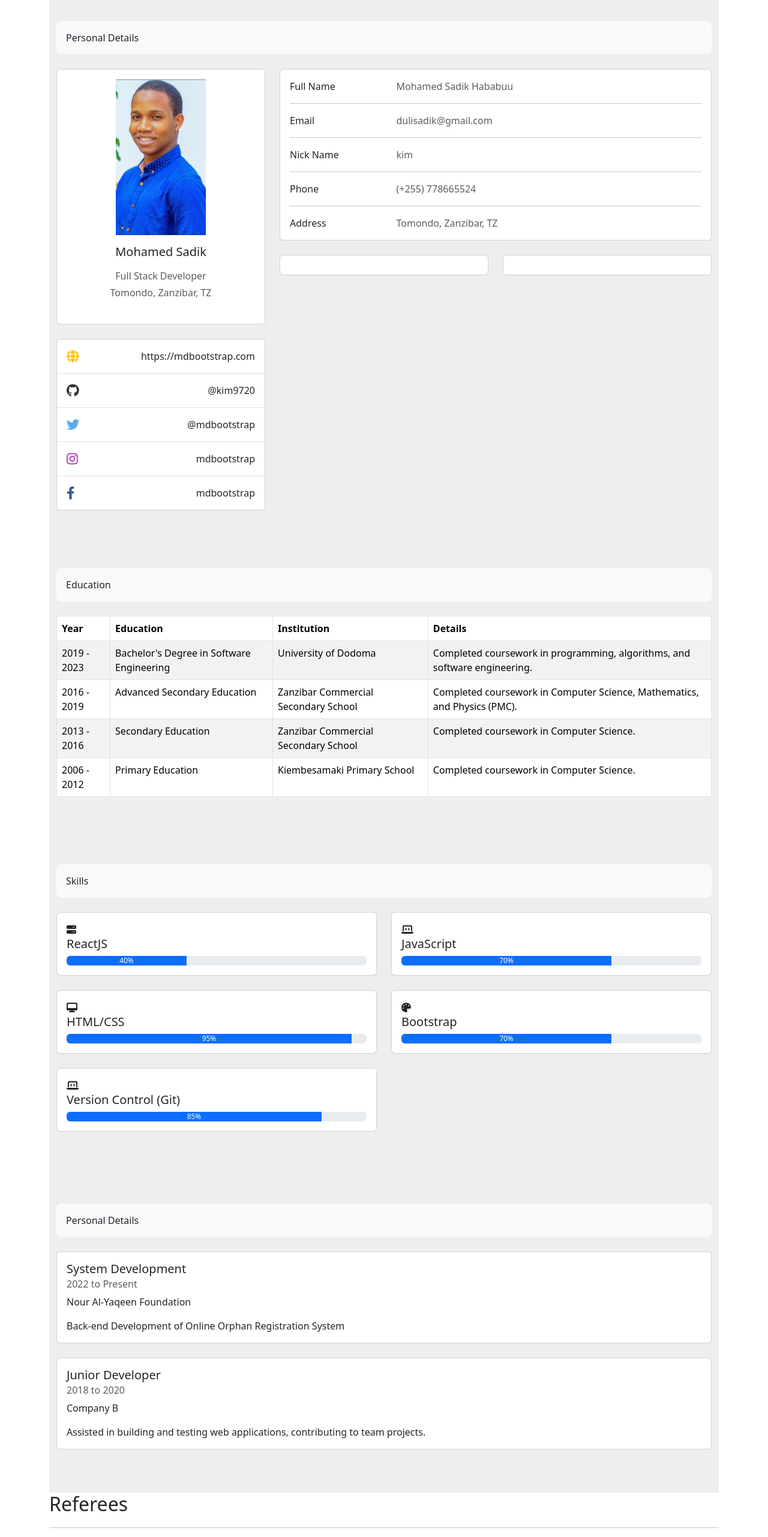
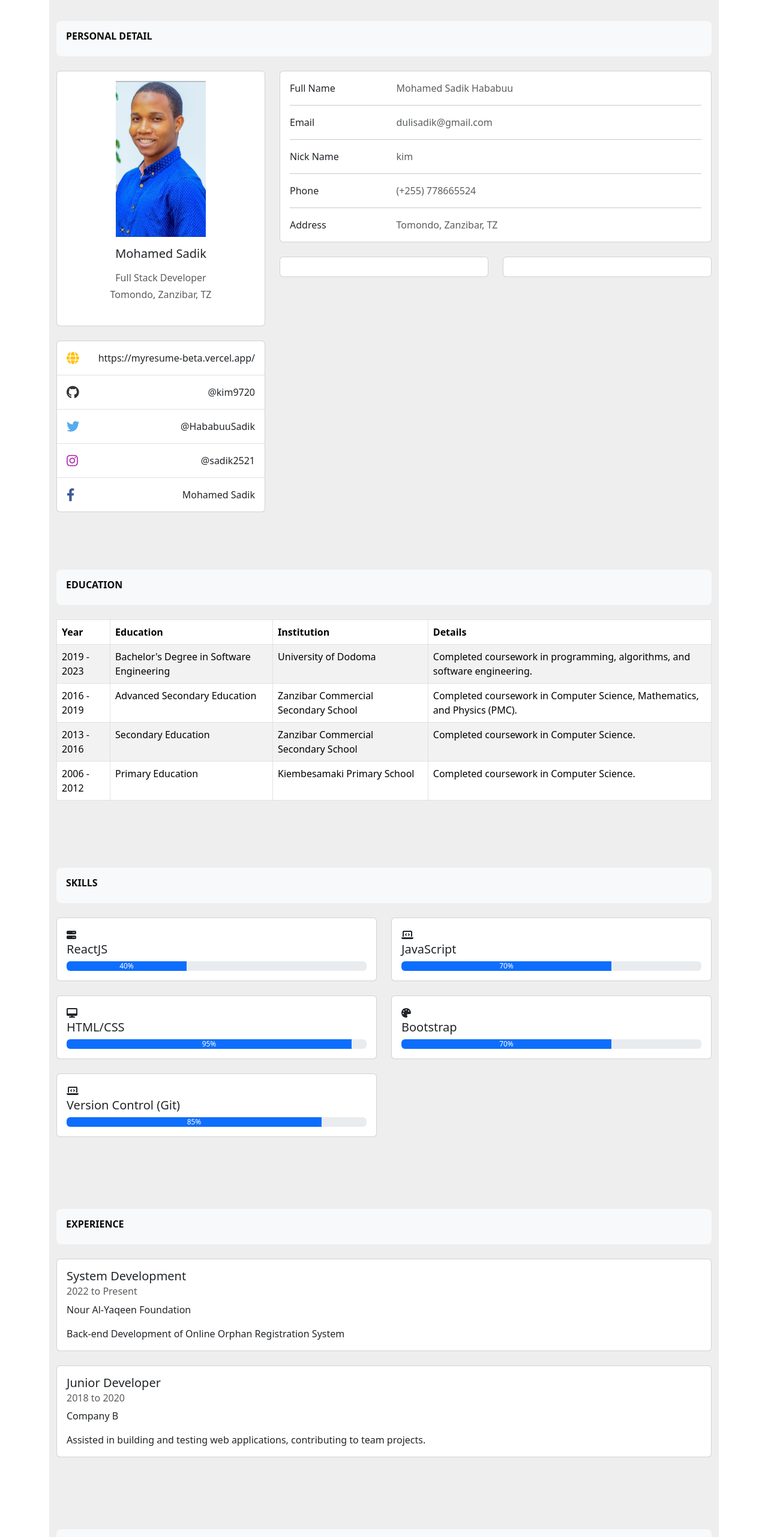
Before and after one commit to kim9720/myresume, a React (Create React App) app: page / in a window 1280 px wide. Shown: the part 234-2797 px from the top of the page at 60% size. Built offline with nearby package versions, Linux system fonts and the light colour scheme.

Commit message:
add referee

```diff
--- a/src/App.css
+++ b/src/App.css
@@ -70,3 +70,28 @@
 .Right {
   transform: translateX(100%);
 }
+
+
+/* Add this class definition to your CSS */
+.education-heading {
+  font-size: 16px;
+  color: #0a0a0a; /* Adjust color as needed */
+  font-weight: bold;
+  text-transform: uppercase;
+  animation: fadeInUp 1s ease-in-out; /* Apply animation */
+}
+
+@keyframes fadeInUp {
+  from {
+    opacity: 0;
+    transform: translateY(20px);
+  }
+  to {
+    opacity: 1;
+    transform: translateY(10);
+  }
+}
+
+
+
+/* Referee style */
--- a/src/components/Education.jsx
+++ b/src/components/Education.jsx
@@ -36,7 +36,7 @@ const Education = () => {
 
             <nav aria-label="breadcrumb" className="bg-light rounded-3 p-3 mb-4">
               <ol className="breadcrumb mb-0">
-                Education
+              <h5 className="education-heading">Education</h5>
               </ol>
             </nav>
 
--- a/src/components/Experience.jsx
+++ b/src/components/Experience.jsx
@@ -25,11 +25,11 @@ const Experience = () => {
       <Row>
         <Col>
 
-          <nav aria-label="breadcrumb" className="bg-light rounded-3 p-3 mb-4">
-            <ol className="breadcrumb mb-0">
-              Personal Details
-            </ol>
-          </nav>
+        <nav aria-label="breadcrumb" className="bg-light rounded-3 p-3 mb-4">
+              <ol className="breadcrumb mb-0">
+              <h5 className="education-heading">Experience</h5>
+              </ol>
+            </nav>
 
         </Col>
       </Row>
--- a/src/components/Header.jsx
+++ b/src/components/Header.jsx
@@ -16,7 +16,7 @@ const Header = () => {
                         <ul className="social-icons">
                             <li><a href="https://www.linkedin.com/in/mohamed-sadik-49b79120a
 " target="_blank" rel="noopener noreferrer"><i className="fab fa-linkedin"> </i> </a></li>
-                            <li><a href="dulisadik@gmail.com"><i className="fas fa-envelope"></i></a></li>
+                            <li><a href="mailto:dulisadik@gmail.com"><i className="fas fa-envelope"></i></a></li>
                             {/* Add more social icons here */}
                         </ul>
                     </Col>
--- a/src/components/PersonalDetails.jsx
+++ b/src/components/PersonalDetails.jsx
@@ -1,23 +1,21 @@
 import React from 'react';
-import { Container, Row, Col } from 'react-bootstrap';
+import { Container, Row, Col, Breadcrumb } from 'react-bootstrap';
 import image from '../images/kim.jpg';
 
 const PersonalDetails = () => {
   return (
     <section style={{ backgroundColor: '#eee' }}>
       <Container className="py-5">
-
         <Row>
           <Col>
-
           <nav aria-label="breadcrumb" className="bg-light rounded-3 p-3 mb-4">
               <ol className="breadcrumb mb-0">
-                Personal Details
+              <h5 className="education-heading">Personal Detail</h5>
               </ol>
             </nav>
-
           </Col>
         </Row>
+
         <Row>
           <Col lg={4}>
             <div className="card mb-4">
@@ -110,7 +108,7 @@ const PersonalDetails = () => {
                   <ul className="list-group list-group-flush rounded-3">
                     <li className="list-group-item d-flex justify-content-between align-items-center p-3">
                       <i className="fas fa-globe fa-lg text-warning"></i>
-                    <p className="mb-0">https://mdbootstrap.com</p>
+                      <p className="mb-0">https://myresume-beta.vercel.app/</p>
                     </li>
                     <li className="list-group-item d-flex justify-content-between align-items-center p-3">
                       <i className="fab fa-github fa-lg" style={{ color: '#333333' }}></i>
@@ -118,15 +116,15 @@ const PersonalDetails = () => {
                     </li>
                     <li className="list-group-item d-flex justify-content-between align-items-center p-3">
                       <i className="fab fa-twitter fa-lg" style={{ color: '#55acee' }}></i>
-                    <p className="mb-0">@mdbootstrap</p>
+                      <p className="mb-0">@HababuuSadik</p>
                     </li>
                     <li className="list-group-item d-flex justify-content-between align-items-center p-3">
                       <i className="fab fa-instagram fa-lg" style={{ color: '#ac2bac' }}></i>
-                    <p className="mb-0">mdbootstrap</p>
+                      <p className="mb-0">@sadik2521</p>
                     </li>
                     <li className="list-group-item d-flex justify-content-between align-items-center p-3">
                       <i className="fab fa-facebook-f fa-lg" style={{ color: '#3b5998' }}></i>
-                    <p className="mb-0">mdbootstrap</p>
+                      <p className="mb-0">Mohamed Sadik</p>
                     </li>
                   </ul>
 
@@ -140,7 +138,7 @@ const PersonalDetails = () => {
 
 
       </Container>
-    </section>
+    </section >
   );
 };
 
--- a/src/components/Referee.jsx
+++ b/src/components/Referee.jsx
@@ -1,40 +1,60 @@
 import React from 'react';
-import { Container, Row, Col } from 'react-bootstrap';
+import { Container, Row, Col, Card } from 'react-bootstrap';
 
 const Referee = () => {
+  const refereesData = [
+    {
+      name: 'Mr. Slim Diwani',
+      position: 'Lecturer at University of Dodoma',
+      description: 'My Supervisor of Final year project',
+      email: 'diwania.salim@gmail.com',
+      phone: '+255 782 769 720',
+    },
+    {
+      name: 'Mr. Sadiq John Makanyaga',
+      position: 'Head of Division of ICT department of Education at MOEZ',
+      description: 'My Supervisor of Industrial Practical Training at MOEVT Zanzibar',
+      email: 'sadiq.makanyaga@moez.go.tz',
+      phone: '+255 652 965 440',
+    },
+    {
+      name: 'Mr. Hemed Hashim Said',
+      position: 'Head of infrastructure and system in Division of ICT department of Education at MOEZ',
+      description: 'Supervisor of Industrial Practical Training at MOEVT Zanzibar',
+      email: 'hemed.said@moez.go.tz',
+      phone: '+255 652 965 440',
+    },
+  ];
   return (
-    <div className="section">
-      <h2>Referees</h2>
-      <hr />
-      <Container>
-        <Row>
-          <Col md={4} className="referee">
-            <h5>Mr. Slim Diwani </h5>
-            <p>Lecturer at University of Dodoma</p>
-            <p>University of Dodoma</p>
-            <p>My Supervisor of Final year project </p>
-            <p>Email:  <a href="mailto:diwania.salim@gmail.com">diwania.salim@gmail.com</a></p>
-            <p>Phone:  <a href="tel:+255782769720">+255 782 769 720</a></p>
+    <section style={{ backgroundColor: '#eee' }}>
+    <Container className="py-5">
+
+      <nav aria-label="breadcrumb" className="bg-light rounded-3 p-3 mb-4">
+              <ol className="breadcrumb mb-0">
+              <h5 className="education-heading">Referee</h5>
+              </ol>
+            </nav>
+
+      <Row>
+        {refereesData.map((referee, index) => (
+          <Col key={index} md={4} className="referee mb-4">
+            <Card>
+              <Card.Body>
+                <Card.Title>{referee.name}</Card.Title>
+                <Card.Subtitle className="mb-2 text-muted">{referee.position}</Card.Subtitle>
+                <Card.Text>{referee.description}</Card.Text>
+                <Card.Text>Email: <a href={`mailto:${referee.email}`}>{referee.email}</a></Card.Text>
+                <Card.Text>Phone: <a href={`tel:${referee.phone}`}>{referee.phone}</a></Card.Text>
+              </Card.Body>
+            </Card>
           </Col>
-          <Col md={4} className="referee">
-            <h5>Mr. Sadiq John Makanyaga</h5>
-            <p>Head of Division of ICT department of Education at MOEZ</p>
-            <p>My Supervisor of Industrial Practical Training at MOEVT Zanzibar</p>
-            <p>Email: <a href="mailto:sadiq.makanyaga@moez.go.tz">sadiq.makanyaga@moez.go.tz</a></p>
-            <p>Phone:  <a href="tel:+255652965440">+255 652 965 440</a></p>
-          </Col>
-          <Col md={4} className="referee">
-            <h5>Mr. Hemed Hashim Said </h5>
-            <p>Head of infrastructure and system in Division of ICT department of Educationat MOEZ</p>
-            <p>Supervisor of Industrial Practical Training at MOEVT Zanzibar</p>
-            <p>Email: <a href="mailto:hemed.said@moez.go.tz">hemed.said@moez.go.tz</a></p>
-            <p>Phone: <a href="tel:+255652965440"> +255 652 965 440</a></p>
-          </Col>
+        ))}
+      </Row>
 
-        </Row>
+
         {/* Add more referee entries here */}
       </Container>
-    </div>
+    </section>
   );
 };
 
--- a/src/components/Skills.jsx
+++ b/src/components/Skills.jsx
@@ -40,9 +40,9 @@ const Skills = () => {
         <Row>
           <Col>
 
-            <nav aria-label="breadcrumb" className="bg-light rounded-3 p-3 mb-4">
+          <nav aria-label="breadcrumb" className="bg-light rounded-3 p-3 mb-4">
               <ol className="breadcrumb mb-0">
-                Skills
+              <h5 className="education-heading">Skills</h5>
               </ol>
             </nav>
 
```
Lines whose indentation alone changed are shown as unchanged.
